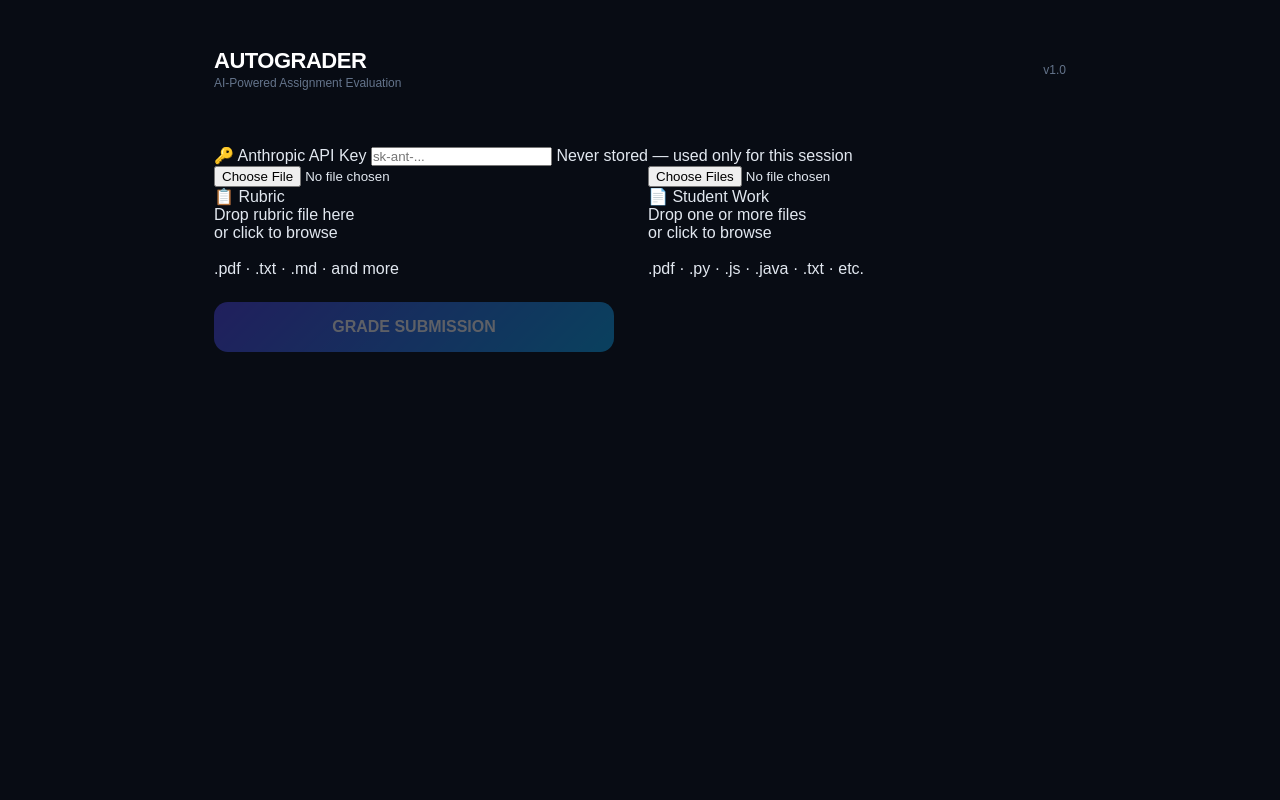
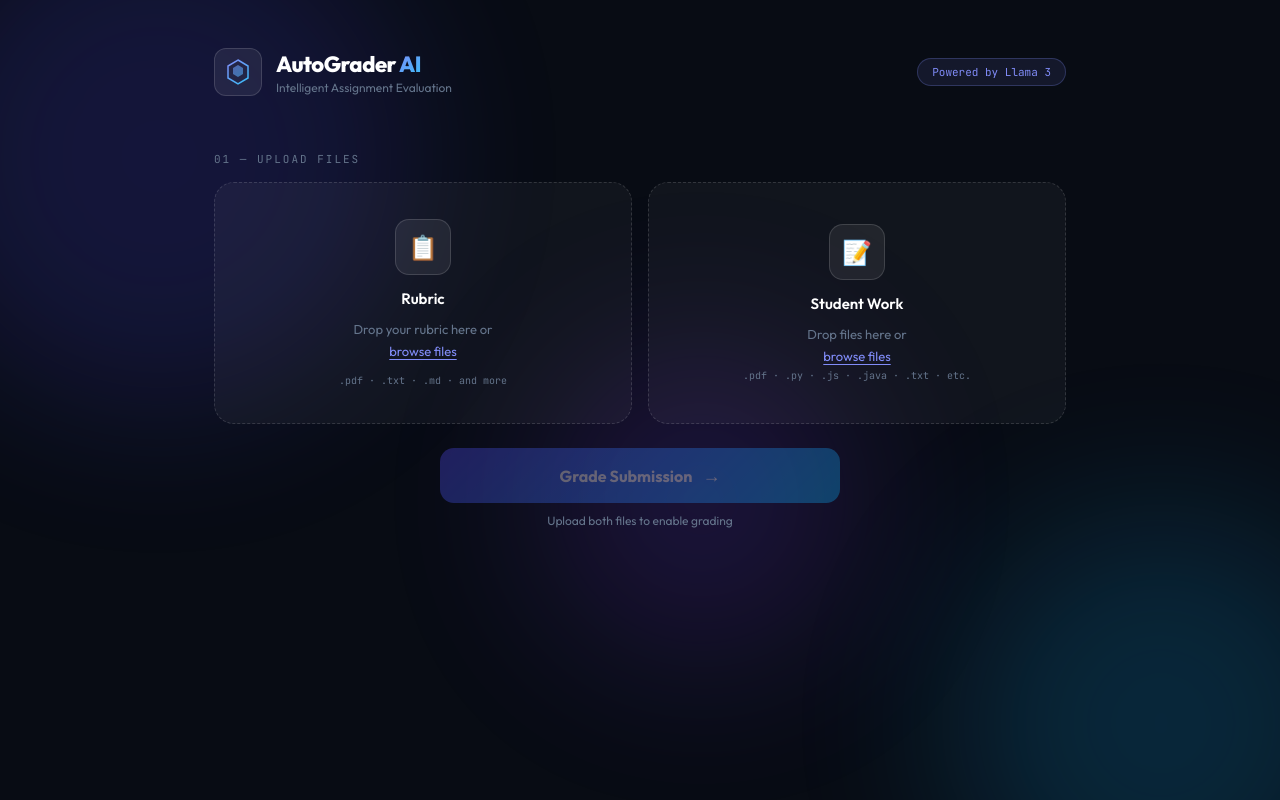
Before and after one commit to Niroj-cpu/auto-grader, a Flask app: page / in a window 1280 px wide. Run offline with Flask 3, Linux system fonts and the light colour scheme; some libraries are stand-ins or nearby versions.

Commit message:
Update index.html

```diff
--- a/templates/index.html
+++ b/templates/index.html
@@ -3,116 +3,158 @@
 <head>
   <meta charset="UTF-8" />
   <meta name="viewport" content="width=device-width, initial-scale=1.0" />
-  <title>AutoGrader</title>
+  <title>AutoGrader AI</title>
   <link rel="preconnect" href="https://fonts.googleapis.com" />
   <link rel="preconnect" href="https://fonts.gstatic.com" crossorigin />
-  <link href="https://fonts.googleapis.com/css2?family=Space+Mono:wght@400;700&family=Syne:wght@400;600;800&display=swap" rel="stylesheet" />
+  <link href="https://fonts.googleapis.com/css2?family=Outfit:wght@300;400;500;600;700;800&family=JetBrains+Mono:wght@400;500&display=swap" rel="stylesheet" />
   <link rel="stylesheet" href="/static/style.css" />
 </head>
 <body>
+
+  <div class="bg-orb orb-1"></div>
+  <div class="bg-orb orb-2"></div>
+  <div class="bg-orb orb-3"></div>
+
   <div class="app">
 
-    <!-- HEADER -->
     <header class="header">
-      <div>
-        <div class="logo">AUTO<span>GRADER</span></div>
-        <div class="tagline">AI-Powered Assignment Evaluation</div>
+      <div class="logo-wrap">
+        <div class="logo-icon">
+          <svg width="28" height="28" viewBox="0 0 28 28" fill="none">
+            <path d="M14 2L24 8V20L14 26L4 20V8L14 2Z" stroke="url(#grad)" stroke-width="1.5" fill="none"/>
+            <path d="M14 7L19 10V16L14 19L9 16V10L14 7Z" fill="url(#grad)" opacity="0.6"/>
+            <defs>
+              <linearGradient id="grad" x1="4" y1="2" x2="24" y2="26" gradientUnits="userSpaceOnUse">
+                <stop offset="0%" stop-color="#818cf8"/>
+                <stop offset="100%" stop-color="#38bdf8"/>
+              </linearGradient>
+            </defs>
+          </svg>
+        </div>
+        <div>
+          <div class="logo">AutoGrader <span class="logo-ai">AI</span></div>
+          <div class="tagline">Intelligent Assignment Evaluation</div>
+        </div>
       </div>
-      <div class="tagline">v1.0</div>
+      <div class="header-badge">Powered by Llama 3</div>
     </header>
 
-    <!-- API KEY -->
-    <div class="api-key-row">
-      <label class="api-label" for="apiKey">🔑 Anthropic API Key</label>
-      <input
-        type="password"
-        id="apiKey"
-        class="api-input"
-        placeholder="sk-ant-..."
-        autocomplete="off"
-      />
-      <span class="api-hint">Never stored — used only for this session</span>
-    </div>
-
-    <!-- UPLOAD GRID -->
+    <div class="section-label">01 — Upload Files</div>
     <div class="grid">
 
-      <!-- Rubric -->
-      <div class="upload-zone" id="rubricZone">
+      <div class="upload-card" id="rubricZone">
         <input type="file" id="rubricInput" accept=".pdf,.txt,.md,.py,.js,.java,.html,.css,.json,.csv" />
-        <div class="zone-label">📋 Rubric</div>
-        <div class="zone-hint" id="rubricHint">
-          Drop rubric file here<br/>or click to browse<br/><br/>.pdf · .txt · .md · and more
-        </div>
+        <div class="upload-icon-wrap"><div class="upload-icon">📋</div></div>
+        <div class="upload-card-title">Rubric</div>
+        <div class="upload-card-hint" id="rubricHint">Drop your rubric here or<br/><span class="hint-link">browse files</span></div>
+        <div class="upload-formats">.pdf · .txt · .md · and more</div>
         <div class="file-pill hidden" id="rubricPill">
+          <span class="pill-icon">📄</span>
           <span id="rubricName"></span>
-          <button id="rubricRemove">✕</button>
+          <button id="rubricRemove" class="pill-remove">✕</button>
         </div>
       </div>
 
-      <!-- Student Work -->
-      <div class="upload-zone" id="workZone">
+      <div class="upload-card" id="workZone">
         <input type="file" id="workInput" multiple accept=".pdf,.txt,.md,.py,.js,.java,.html,.css,.json,.csv" />
-        <div class="zone-label">📄 Student Work</div>
-        <div id="workEmpty" class="zone-hint">
-          Drop one or more files<br/>or click to browse<br/><br/>.pdf · .py · .js · .java · .txt · etc.
+        <div class="upload-icon-wrap"><div class="upload-icon">📝</div></div>
+        <div class="upload-card-title">Student Work</div>
+        <div id="workEmpty">
+          <div class="upload-card-hint">Drop files here or<br/><span class="hint-link">browse files</span></div>
+          <div class="upload-formats">.pdf · .py · .js · .java · .txt · etc.</div>
         </div>
-        <div id="workList" class="work-files hidden"></div>
-        <button class="add-more-btn hidden" id="addMoreBtn">
-          <input type="file" id="addMoreInput" multiple accept=".pdf,.txt,.md,.py,.js,.java,.html,.css,.json,.csv" />
-          + Add more files
-        </button>
+        <div id="workFileArea" class="hidden">
+          <div id="workList" class="work-files"></div>
+          <button class="add-more-btn" id="addMoreBtn">
+            <input type="file" id="addMoreInput" multiple accept=".pdf,.txt,.md,.py,.js,.java,.html,.css,.json,.csv" />
+            <span>+ Add more files</span>
+          </button>
+        </div>
       </div>
 
     </div>
 
-    <!-- GRADE BUTTON -->
-    <button class="grade-btn" id="gradeBtn" disabled>GRADE SUBMISSION</button>
-
-    <!-- STATUS BAR -->
-    <div class="status-bar hidden" id="statusBar">
-      <div class="dot" id="statusDot"></div>
-      <span id="statusText"></span>
+    <div class="grade-wrap">
+      <button class="grade-btn" id="gradeBtn" disabled>
+        <span class="grade-btn-text">Grade Submission</span>
+        <span class="grade-btn-icon">→</span>
+      </button>
+      <div class="grade-hint" id="gradeHint">Upload both files to enable grading</div>
     </div>
 
-    <!-- ERROR -->
-    <div class="error-box hidden" id="errorBox"></div>
-
-    <!-- LOADING -->
-    <div class="results hidden" id="loadingBox">
-      <div class="loading-text">
-        ◌ Reading rubric<br />
-        ◌ Evaluating student work<br />
-        ◌ Generating feedback...
+    <div class="status-bar hidden" id="statusBar">
+      <div class="status-inner">
+        <div class="spinner" id="spinner"></div>
+        <span id="statusText"></span>
       </div>
     </div>
 
-    <!-- RESULTS -->
-    <div class="results hidden" id="resultsBox">
-      <div class="results-header">
-        <div class="results-title">Evaluation Report</div>
-        <div style="display:flex;align-items:center;gap:12px;">
-          <span id="letterGrade" style="color:#555;font-size:12px;font-family:'Space Mono',monospace;"></span>
-          <span class="score-badge" id="scoreDisplay"></span>
+    <div class="error-card hidden" id="errorBox">
+      <span class="error-icon">⚠</span>
+      <span id="errorText"></span>
+    </div>
+
+    <div class="loading-card hidden" id="loadingBox">
+      <div class="loading-steps">
+        <div class="loading-step"><div class="step-dot active"></div><span>Reading rubric</span></div>
+        <div class="loading-step"><div class="step-dot"></div><span>Evaluating student work</span></div>
+        <div class="loading-step"><div class="step-dot"></div><span>Generating feedback</span></div>
+      </div>
+    </div>
+
+    <div class="results-card hidden" id="resultsBox">
+
+      <div class="score-hero">
+        <div class="score-ring-wrap">
+          <svg class="score-ring" viewBox="0 0 120 120">
+            <circle cx="60" cy="60" r="52" fill="none" stroke="rgba(255,255,255,0.06)" stroke-width="8"/>
+            <circle cx="60" cy="60" r="52" fill="none" stroke="url(#scoreGrad)" stroke-width="8"
+              stroke-linecap="round" stroke-dasharray="326.7" id="scoreArc"
+              style="transform:rotate(-90deg);transform-origin:60px 60px;transition:stroke-dashoffset 1.2s cubic-bezier(.4,0,.2,1)"/>
+            <defs>
+              <linearGradient id="scoreGrad" x1="0" y1="0" x2="1" y2="1">
+                <stop offset="0%" stop-color="#818cf8"/>
+                <stop offset="100%" stop-color="#38bdf8"/>
+              </linearGradient>
+            </defs>
+          </svg>
+          <div class="score-inner">
+            <div class="score-number" id="scoreDisplay">0</div>
+            <div class="score-label">/ 100</div>
+          </div>
+        </div>
+        <div class="score-details">
+          <div class="letter-grade" id="letterGrade">—</div>
+          <div class="score-title">Evaluation Complete</div>
+          <div class="score-subtitle" id="scoreSubtitle"></div>
         </div>
       </div>
+
       <div class="results-body">
-        <div class="section" id="criteriaSection">
-          <div class="section-title">Rubric Breakdown</div>
-          <div id="criteriaList"></div>
+
+        <div class="result-section" id="criteriaSection">
+          <div class="result-section-title"><span class="section-num">01</span> Rubric Breakdown</div>
+          <div id="criteriaList" class="criteria-list"></div>
         </div>
-        <div class="section" id="strengthsSection">
-          <div class="section-title">Strengths</div>
-          <p class="summary-text" id="strengthsText"></p>
+
+        <div class="two-col">
+          <div class="result-section" id="strengthsSection">
+            <div class="result-section-title"><span class="section-num">02</span> Strengths</div>
+            <p class="result-text" id="strengthsText"></p>
+          </div>
+          <div class="result-section" id="improvementsSection">
+            <div class="result-section-title"><span class="section-num">03</span> Improvements</div>
+            <p class="result-text" id="improvementsText"></p>
+          </div>
         </div>
-        <div class="section" id="improvementsSection">
-          <div class="section-title">Areas for Improvement</div>
-          <p class="summary-text" id="improvementsText"></p>
+
+        <div class="result-section" id="summarySection">
+          <div class="result-section-title"><span class="section-num">04</span> Summary</div>
+          <p class="result-text result-summary" id="summaryText"></p>
         </div>
-        <div class="section" id="summarySection">
-          <div class="section-title">Summary</div>
-          <p class="summary-text" id="summaryText"></p>
-        </div>
+
+        <button class="grade-again-btn" id="gradeAgainBtn">↺ Grade Another Submission</button>
+
       </div>
     </div>
 
```
